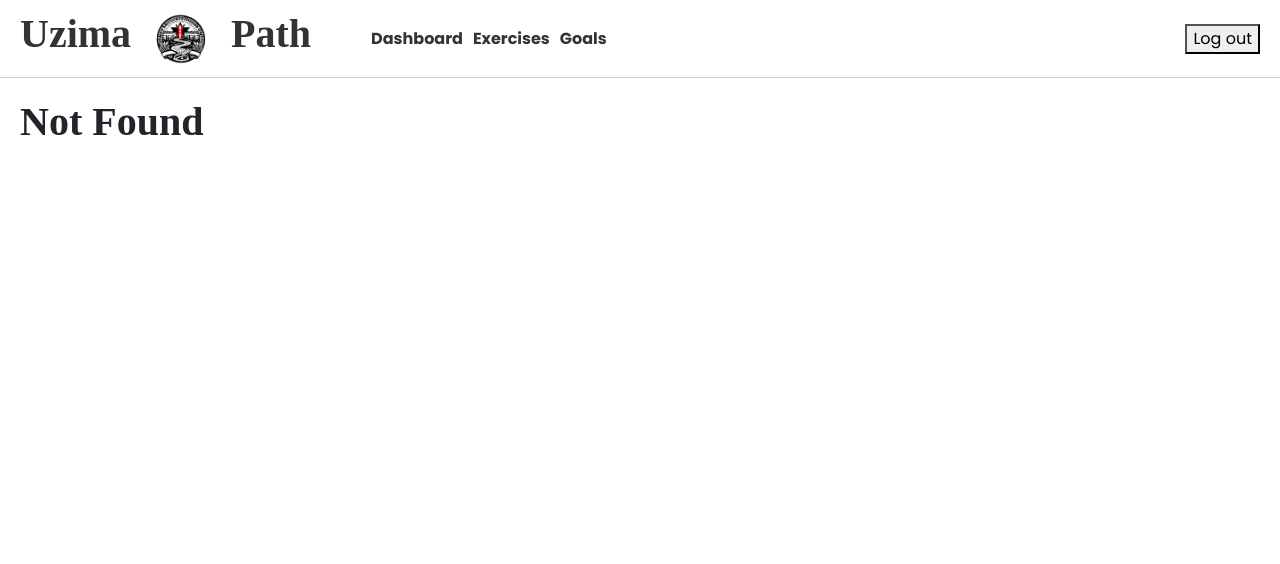
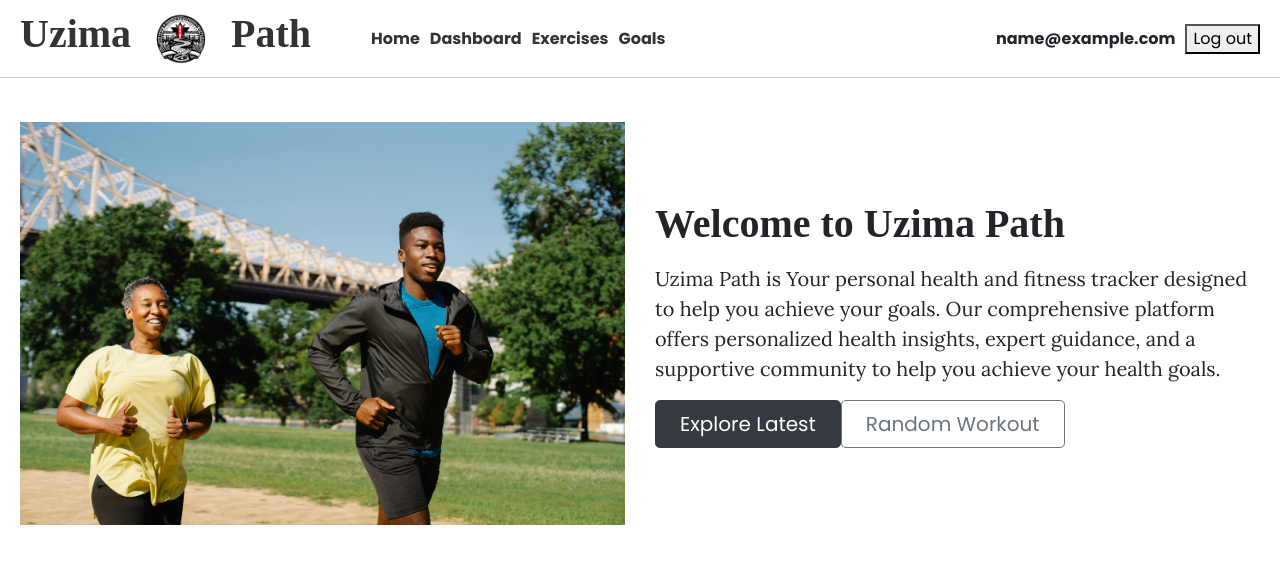
Before and after one commit to Mulih/uzimaPath, a React (Create React App) app in the folder frontend/: page /Home in a window 1280 px wide. Before the commit this address had no page. Shown: the top 564 px of the page. Built offline with nearby package versions, Linux system fonts and the light colour scheme; sample sign-in values are in the browser's storage; a web font is replaced by a local one.

Commit message:
Update font-weight for header links and fix signup link in Login page
Add Contact page and update routes in App.js

```diff
--- a/frontend/src/App.js
+++ b/frontend/src/App.js
@@ -12,6 +12,7 @@ import About from './pages/About.js';
 import Contact from './pages/Contact.js';
 import Dashboard from './pages/Dashboard.js';
 import ExerciseBrowse from './components/ExerciseBrowse.js';
+import Home from './pages/Home.js';
 
 
 function App() {
@@ -22,18 +23,22 @@ function App() {
       <Navbar />
       <div className="pages">
         <Routes>
-          <Route path="/" element={<LandingPage />} />
+          <Route path="/" element={user ? <Navigate to='/Home' /> : <LandingPage />} />
           <Route
             path="/signup"
-            element={user ?  <Navigate to="/dashboard" />: <Signup /> }
+            element={user ?  <Navigate to="/Home" />: <Signup /> }
           />
           <Route
             path="/login"
-            element={user ? <Navigate to="/dashboard" /> : <Login /> }
+            element={user ? <Navigate to="/Home" /> : <Login /> }
           />
           <Route
             path="/dashboard"
             element={user ? <Dashboard /> : <Navigate to="/login" />}
+          />
+          <Route
+            path="/Home"
+            element={user ? <Home /> : <Navigate to="/login" />}
           />
           <Route
             path="/exercises"
--- a/frontend/src/components/ExerciseBrowse.js
+++ b/frontend/src/components/ExerciseBrowse.js
@@ -12,7 +12,7 @@ const ExerciseBrowse = () => {
   const { user } = useAuthContext();
 
   useEffect(() => {
-    fetch(`https://api.sebhulse.com/v1/filter/?type=${category}&level=beginner&area=full`, {
+    fetch('https://api.sebhulse.com/v1/filter', {
         withCredentials: true,
         method: 'GET',
         headers: {
--- a/frontend/src/components/Navbar.js
+++ b/frontend/src/components/Navbar.js
@@ -31,6 +31,7 @@ import { useAuthContext } from '../Hooks/useAuthContext.js';
               <nav className='user-links'>
                 {user && (
                     <div>
+                      <Link to={"/Home"}>Home</Link>
                       <Link to="/dashboard">Dashboard</Link>
                       <Link to="/exercises">Exercises</Link>
                       <Link to="/goals">Goals</Link>
@@ -43,7 +44,7 @@ import { useAuthContext } from '../Hooks/useAuthContext.js';
           <nav>
             {user && (
               <div className='user-details'>
-                {/* <span>{user ? user.email: ''}</span> */}
+                <span className='email'>{user ? user.email: ''}</span>
                 <button onClick={handleClick}>Log out</button>
               </div>
             )}
--- a/frontend/src/index.css
+++ b/frontend/src/index.css
@@ -63,6 +63,17 @@ header h1 {
   display: flex;
   align-items: center;
   justify-content: space-between;
+}
+.user-details {
+  font-weight: bold;
+  margin-left: 50px;
+  margin-right: 0;
+  display: flex;
+  align-items: center;
+  justify-content: space-between;
+}
+.email {
+  margin-right: 10px;
 }
 .logo-links {
   display: flex;
--- a/frontend/src/pages/Dashboard.js
+++ b/frontend/src/pages/Dashboard.js
@@ -66,7 +66,7 @@ const Dashboard = () => {
           <h4>Recent Exercise</h4>
           {exercises && exercises.length > 0 ? (
             exercises.slice(0, 3).map((exercise, index) => (
-              <p key={index}>{exercise.title}</p>
+              <p>{exercises[0].title}</p>
             ))
           ) : (
             <p>No exercises yet</p>
```
